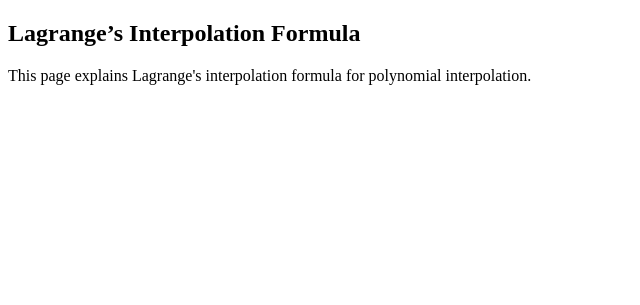
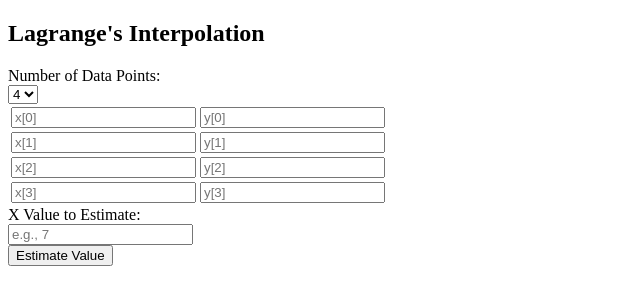
Before and after one commit to dxxlee/Comp-Math, a Flask app: page /lagrange-interpolation in a window 1280 px wide. Shown: the part 242-547 px from the top of the page, without its empty margins (0-640 px from the left). Run offline with Flask 3, Linux system fonts and the light colour scheme.

Commit message:
added lagrange_interpolation method

```diff
--- a/app/routes.py
+++ b/app/routes.py
@@ -2,6 +2,7 @@ from flask import Blueprint, render_template, request
 from app.utils.gauss_seidel import gauss_seidel
 from app.utils.lu_factorization import lu_factorization, solve_lu
 from app.utils.polynomial_curve_fitting import fit_polynomial
+from app.utils.lagrange_interpolation import lagrange_interpolation
 import numpy as np
 
 main = Blueprint('main', __name__)
@@ -125,9 +126,32 @@ def polynomial_fit_route():
 
     return render_template('polynomial_curve_fitting.html', result=result, error=error)
 
-@main.route('/lagrange-interpolation')
-def lagrange_interpolation():
-    return render_template('lagrange_interpolation.html')
+@main.route('/lagrange-interpolation', methods=['GET', 'POST'])
+def lagrange_interpolation_route():
+    result = None
+    error = None
+
+    if request.method == 'POST':
+        try:
+            # Get the number of points
+            num_points = int(request.form['num_points'])
+
+            # Parse input data
+            x_data = [float(request.form[f'x_{i}']) for i in range(num_points)]
+            y_data = [float(request.form[f'y_{i}']) for i in range(num_points)]
+            x_value = float(request.form['x_value'])
+
+            # Perform Lagrange interpolation
+            interpolated_value = lagrange_interpolation(x_data, y_data, x_value)
+            result = {
+                'x_value': x_value,
+                'interpolated_value': interpolated_value
+            }
+
+        except Exception as e:
+            error = str(e)
+
+    return render_template('lagrange_interpolation.html', result=result, error=error)
 
 @main.route('/euler-method')
 def euler_method():
--- a/app/templates/lagrange_interpolation.html
+++ b/app/templates/lagrange_interpolation.html
@@ -1,6 +1,104 @@
 {% extends "base.html" %}
 
 {% block content %}
-<h2>Lagrange’s Interpolation Formula</h2>
-<p>This page explains Lagrange's interpolation formula for polynomial interpolation.</p>
+<h2>Lagrange's Interpolation</h2>
+<form method="POST">
+    <div>
+        <label for="num_points">Number of Data Points:</label><br>
+        <select id="num_points" name="num_points">
+            <option value="2">2</option>
+            <option value="3">3</option>
+            <option value="4" selected>4</option>
+            <option value="5">5</option>
+            <option value="6">6</option>
+        </select>
+    </div>
+
+    <!-- Dynamic Input Fields -->
+    <div id="data_input">
+        <h4>Data Points:</h4>
+        <table>
+            {% for i in range(4) %}
+            <tr>
+                <td>
+                    <input type="number" step="any" name="x_{{i}}" placeholder="x[{{i}}]">
+                </td>
+                <td>
+                    <input type="number" step="any" name="y_{{i}}" placeholder="y[{{i}}]">
+                </td>
+            </tr>
+            {% endfor %}
+        </table>
+    </div>
+
+    <!-- X Value to Estimate -->
+    <div>
+        <label for="x_value">X Value to Estimate:</label><br>
+        <input type="number" step="any" id="x_value" name="x_value" placeholder="e.g., 7" required>
+    </div>
+
+    <button type="submit">Estimate Value</button>
+</form>
+
+{% if result %}
+<h3>Results:</h3>
+<p><strong>Interpolated Value at x = {{ result.x_value }}:</strong> {{ result.interpolated_value }}</p>
+{% endif %}
+
+{% if error %}
+<h3>Error:</h3>
+<p style="color: red;">{{ error }}</p>
+{% endif %}
+
+    <!-- JavaScript Code -->
+<script>
+document.addEventListener('DOMContentLoaded', function () {
+    const numPointsSelector = document.getElementById('num_points');
+    const dataInputDiv = document.getElementById('data_input');
+
+    // Function to dynamically update input fields
+    function updateInputs(numPoints) {
+        // Clear previous inputs
+        dataInputDiv.innerHTML = '';
+
+        // Create a new table for the inputs
+        const table = document.createElement('table');
+        for (let i = 0; i < numPoints; i++) {
+            const row = document.createElement('tr');
+
+            // Create x input
+            const xCell = document.createElement('td');
+            const xInput = document.createElement('input');
+            xInput.type = 'number';
+            xInput.step = 'any';
+            xInput.name = `x_${i}`;
+            xInput.placeholder = `x[${i}]`;
+            xCell.appendChild(xInput);
+            row.appendChild(xCell);
+
+            // Create y input
+            const yCell = document.createElement('td');
+            const yInput = document.createElement('input');
+            yInput.type = 'number';
+            yInput.step = 'any';
+            yInput.name = `y_${i}`;
+            yInput.placeholder = `y[${i}]`;
+            yCell.appendChild(yInput);
+            row.appendChild(yCell);
+
+            table.appendChild(row);
+        }
+        dataInputDiv.appendChild(table);
+    }
+
+    // Initial call to set up inputs for default number of points
+    updateInputs(parseInt(numPointsSelector.value));
+
+    // Add event listener for number of points change
+    numPointsSelector.addEventListener('change', function () {
+        const numPoints = parseInt(this.value);
+        updateInputs(numPoints);
+    });
+});
+</script>
 {% endblock %}
```
Also changed, not shown: app/utils/lagrange_interpolation.py (added, +26 -0 lines).
